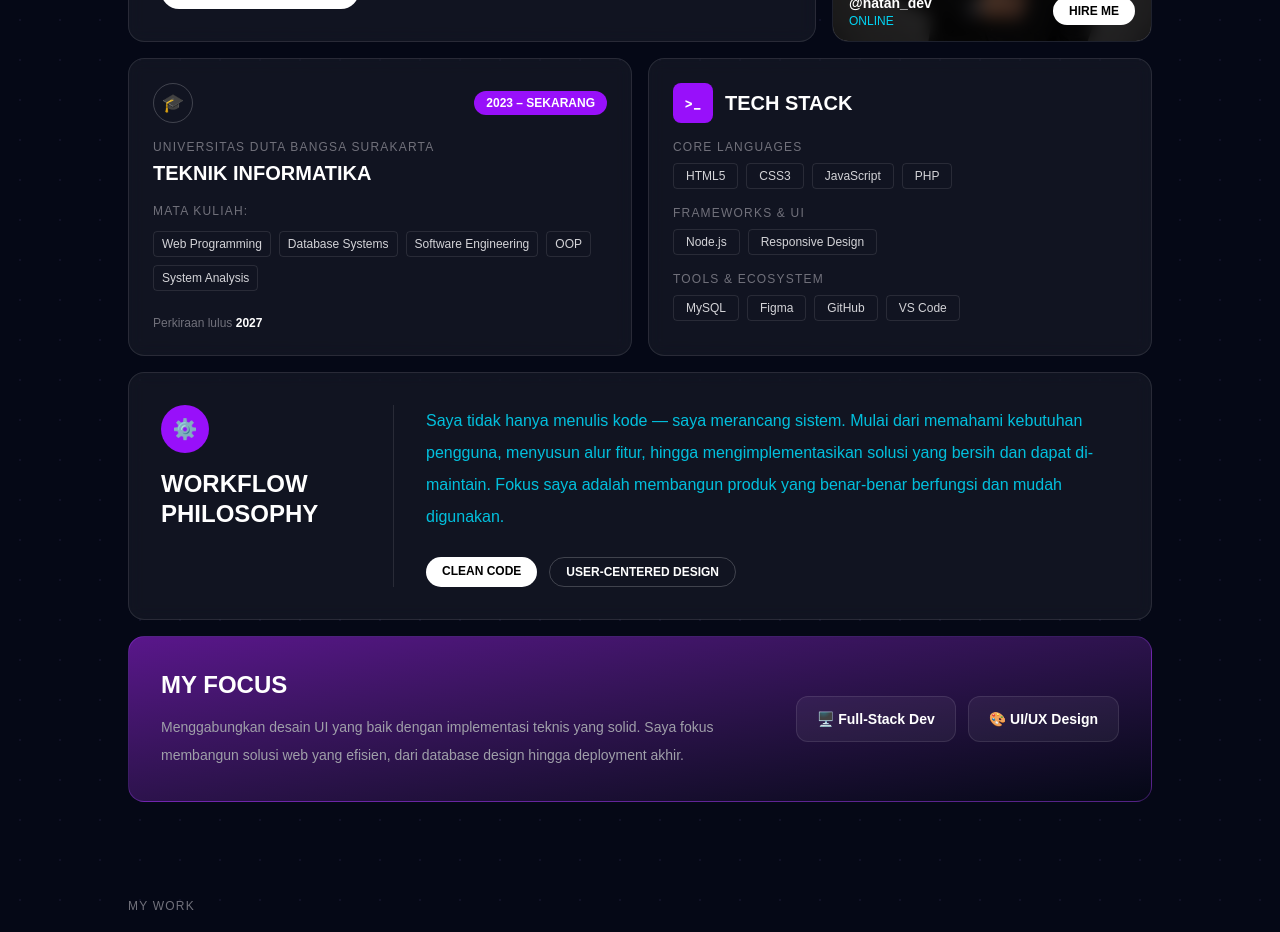
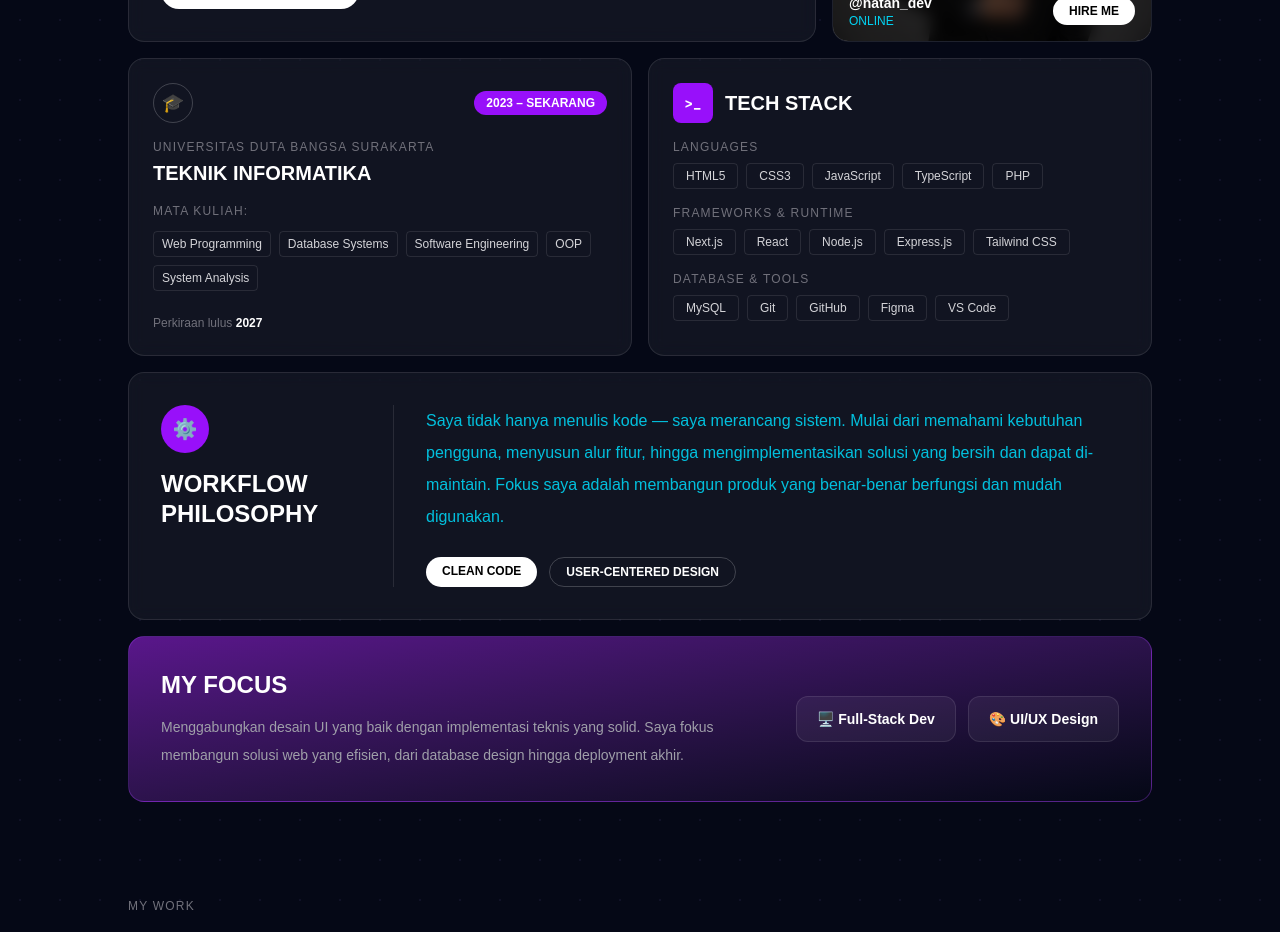
Before and after one commit to nathanstya/portfolio-natan, a Next.js app: page / in a window 1280 px wide. Shown: the part 1440-2372 px from the top of the page. Built offline with nearby package versions, Linux system fonts and the light colour scheme.

Commit message:
improve tech stack specificity

```diff
--- a/app/page.tsx
+++ b/app/page.tsx
@@ -250,9 +250,9 @@ export default function Home() {
                 </div>
                 <div className="space-y-4">
                   {[
-                    { label: "Core Languages", items: ["HTML5", "CSS3", "JavaScript", "PHP"] },
-                    { label: "Frameworks & UI", items: ["Node.js", "Responsive Design"] },
-                    { label: "Tools & Ecosystem", items: ["MySQL", "Figma", "GitHub", "VS Code"] },
+                    { label: "Languages", items: ["HTML5", "CSS3", "JavaScript", "TypeScript", "PHP"] },
+                    { label: "Frameworks & Runtime", items: ["Next.js", "React", "Node.js", "Express.js", "Tailwind CSS"] },
+                    { label: "Database & Tools", items: ["MySQL", "Git", "GitHub", "Figma", "VS Code"] },
                   ].map(({ label, items }) => (
                     <div key={label}>
                       <p className="mb-2 text-xs uppercase tracking-widest text-zinc-500">{label}</p>
```
